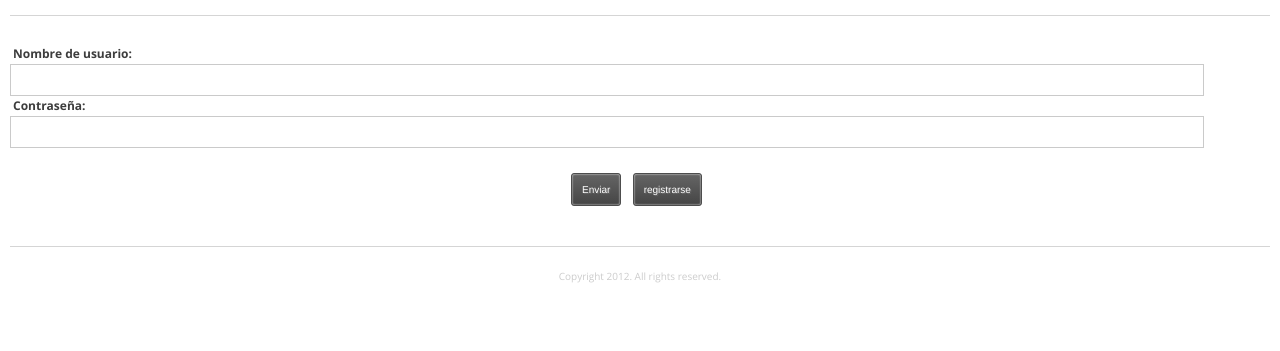
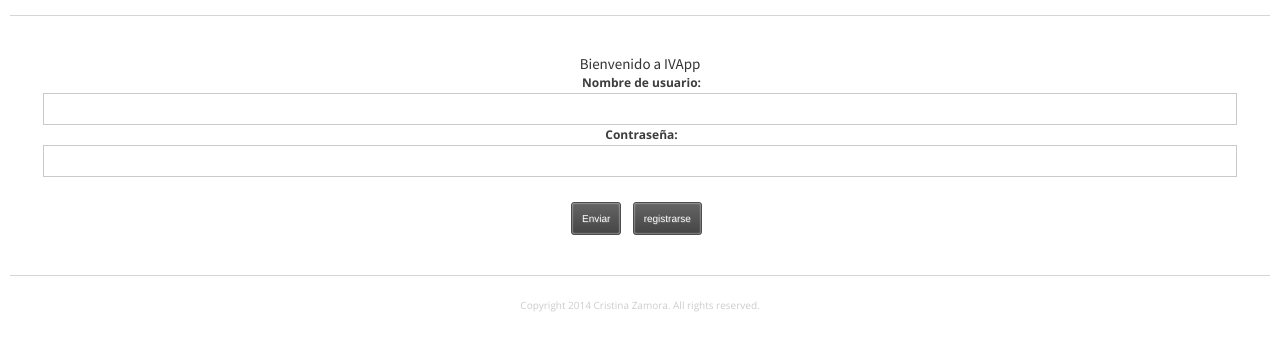
Before and after one commit to criszamora/czamoraweb, a Django app: template templates/inicio.html in a window 1280 px wide. Shown: the part 53-404 px from the top of the page. Run offline with Django 3.2, Linux system fonts and the light colour scheme; the template is opened without the code that fills it, so the values that code supplies are empty; parts of the project's set-up code (start-up, migrations or seed data) failed here and were passed over; some libraries are stand-ins or nearby versions.

Commit message:
página de inicio

```diff
--- a/templates/inicio.html
+++ b/templates/inicio.html
@@ -28,6 +28,8 @@
 <script src="{{ STATIC_PREFIX }}/scripts/retina.js"></script>
 <script src="{{ STATIC_PREFIX }}/scripts/custom.js"></script>
 <script src="{{ STATIC_PREFIX }}/scripts/highcharts.js"></script>
+
+
 
 </head>
 
@@ -60,11 +62,16 @@
             {% csrf_token %}
     <P>
     <br>
+    <center>
+        <h2>Bienvenido a IVApp</h2>
+    <div>
     <LABEL for="username" class="etiqueta">Nombre de usuario: </LABEL>
               <INPUT type="text" id="username" name="usuario" class="text-input"><BR>
     <LABEL for="pass" class="etiqueta">Contraseña: </LABEL>
               <INPUT type="password" id="pass" name="password" class="text-input"><BR>
-    <center><INPUT type="button" name="enviar" value="Enviar" class="contactButton button black">
+    </div>
+
+    <INPUT type="button" name="enviar" value="Enviar" class="contactButton button black">
     <input type="button" name="registrarse" value="registrarse" class="contactButton button black">
     </center>
     </P>
@@ -76,7 +83,7 @@
 
 <div class="decoration"></div>
 
-<p class="center-text copyright">Copyright 2012. All rights reserved.</p>
+<p class="center-text copyright">Copyright 2014 Cristina Zamora. All rights reserved.</p>
 
 
 </body>
```
